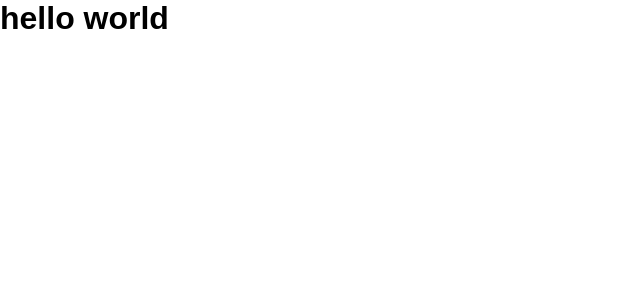
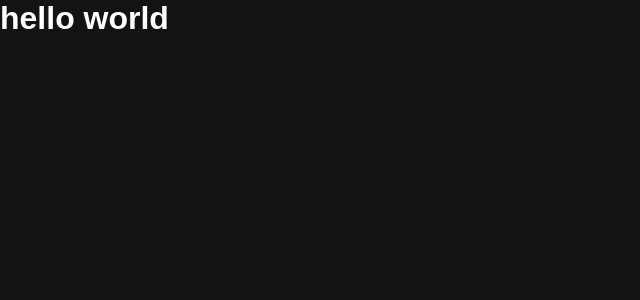
Before and after one commit to Tacianojr07/challenge-dev.io, a React (Vite) app: page / in a window 1280 px wide. Shown: the top 300 px of the page, without its empty margins (0-640 px from the left). Built offline with nearby package versions, Linux system fonts and the light colour scheme.

Commit message:
add font-family

```diff
--- a/src/index.css
+++ b/src/index.css
@@ -3,5 +3,7 @@
   margin: 0;
   box-sizing: border-box;
   font-family: "DM Sans", sans-serif;
+  background-color: #111315;
+  color: #fff;
 }
 @import url("https://fonts.googleapis.com/css2?family=DM+Sans:ital,opsz,wght@0,9..40,400;0,9..40,500;0,9..40,800;1,9..40,600&family=Petit+Formal+Script&family=Roboto:wght@300;400;500;700&display=swap");
```
